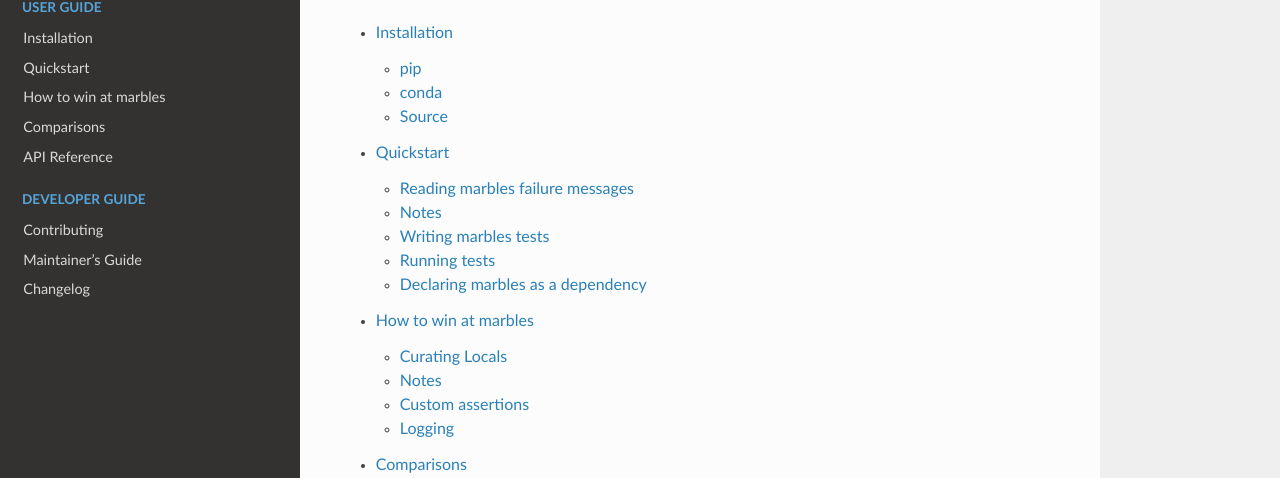
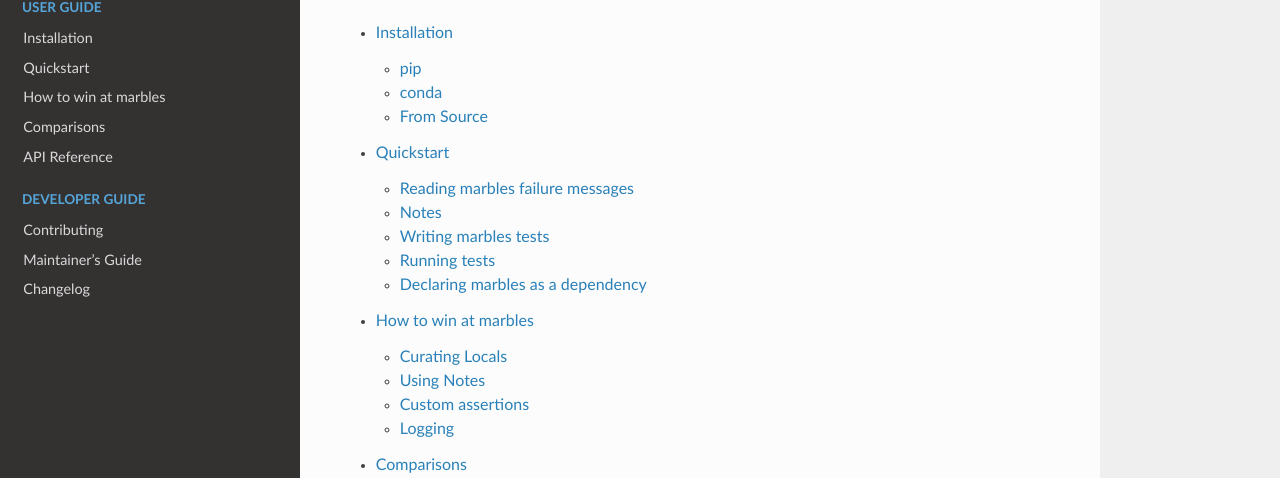
Before and after one commit to twosigma/marbles, a Sphinx documentation site: the page built from docs/index.rst, in a window 1280 px wide and 900 px high, scrolled down 883 px. Shown: the part 151-629 px from the top of the window. Built offline with Sphinx 7.4.7 and the Read the Docs theme 2.0.0, drawn with Linux system fonts in a browser that asks for light colours; the version number is read from the project's files by our own code.

```diff
--- a/docs/conf.py
+++ b/docs/conf.py
@@ -78,7 +78,7 @@ release = marbles_version
 #
 # This is also used if you do content translation via gettext catalogs.
 # Usually you set "language" from the command line for these cases.
-language = None
+language = 'en'
 
 # There are two options for replacing |today|: either, you set today to some
 # non-false value, then it is used:
--- a/docs/install.rst
+++ b/docs/install.rst
@@ -36,8 +36,8 @@ To install marbles with conda
 
    conda install -c conda-forge marbles
 
-Source
-------
+From Source
+-----------
 
 If you need a copy of the source, you can clone the `GitHub`_ repository or download the `tarball`_.
 
--- a/docs/winning.rst
+++ b/docs/winning.rst
@@ -44,8 +44,8 @@ When we run this test, we'll see ``file_name`` in locals
 
 .. _advanced-note:
 
-Notes
------
+Using Notes
+-----------
 
 Note annotations are intended to help the test author communicate any context or background information they have about the test. For example, what's the context of the edge case this particular test method is exercising? The note annotation is a good place to put information that doesn't fit into the test method name or into the assertion statement.
 
--- a/noxfile.py
+++ b/noxfile.py
@@ -85,7 +85,7 @@ def flake8(session: nox.Session):
 @sync_session('docs', install_marbles=True, tags=['actions-check'])
 def docs(session: nox.Session):
     '''Build docs with Sphinx.'''
-    session.run('sphinx-build', '-b', 'html', '-Ea',
+    session.run('sphinx-build', '-b', 'html', '-WEa',
                 '-d', 'build/sphinx/doctrees',
                 'docs', 'build/sphinx/html')
 
```
Also changed, not shown: other parts of docs/winning.rst (+2 -2 lines).
